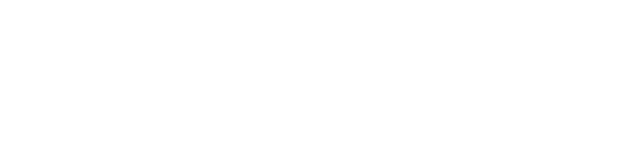
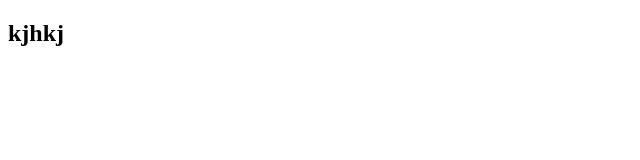
Before and after one commit to AlexeyOn1978/git-learning, a plain HTML site: page index.html in a window 1280 px wide. Shown: the whole page, without its empty margins (0-640 px from the left). Drawn offline with Linux system fonts and the light colour scheme.

Commit message:
h2 header

```diff
--- a/index.html
+++ b/index.html
@@ -7,6 +7,7 @@
     <title>Index</title>
 </head>
 <body>
+    <h2>kjhkj</h2>
 
 </body>
 </html>
```
